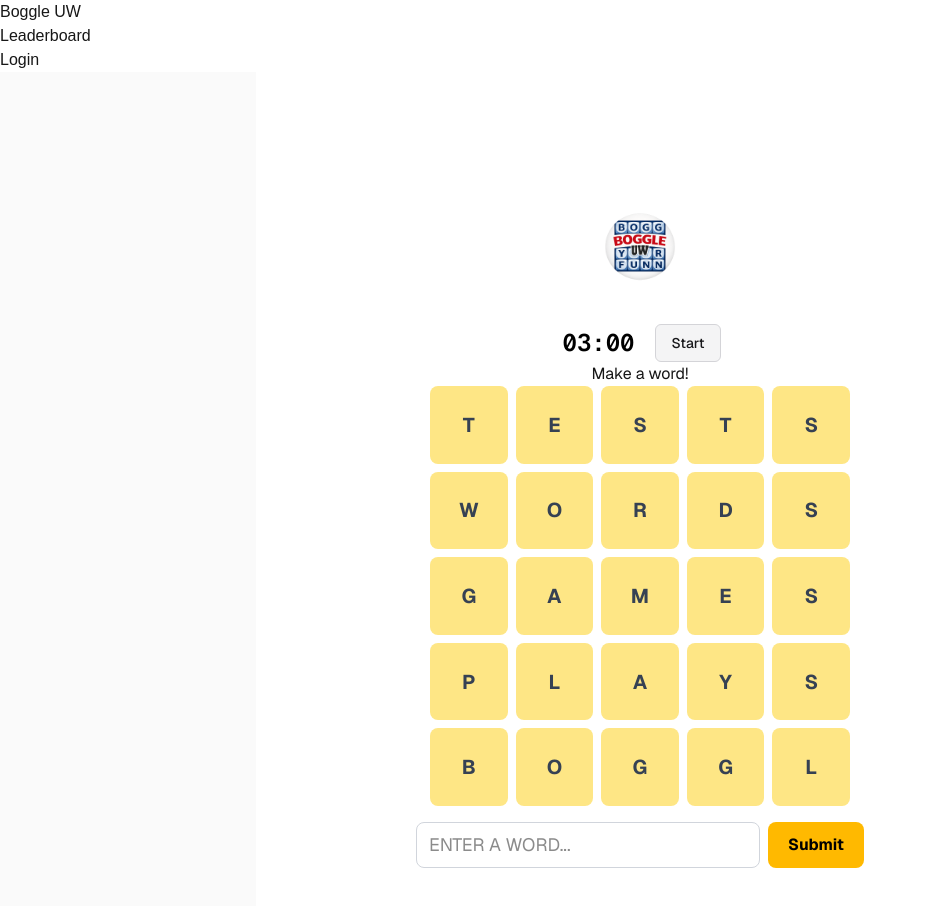
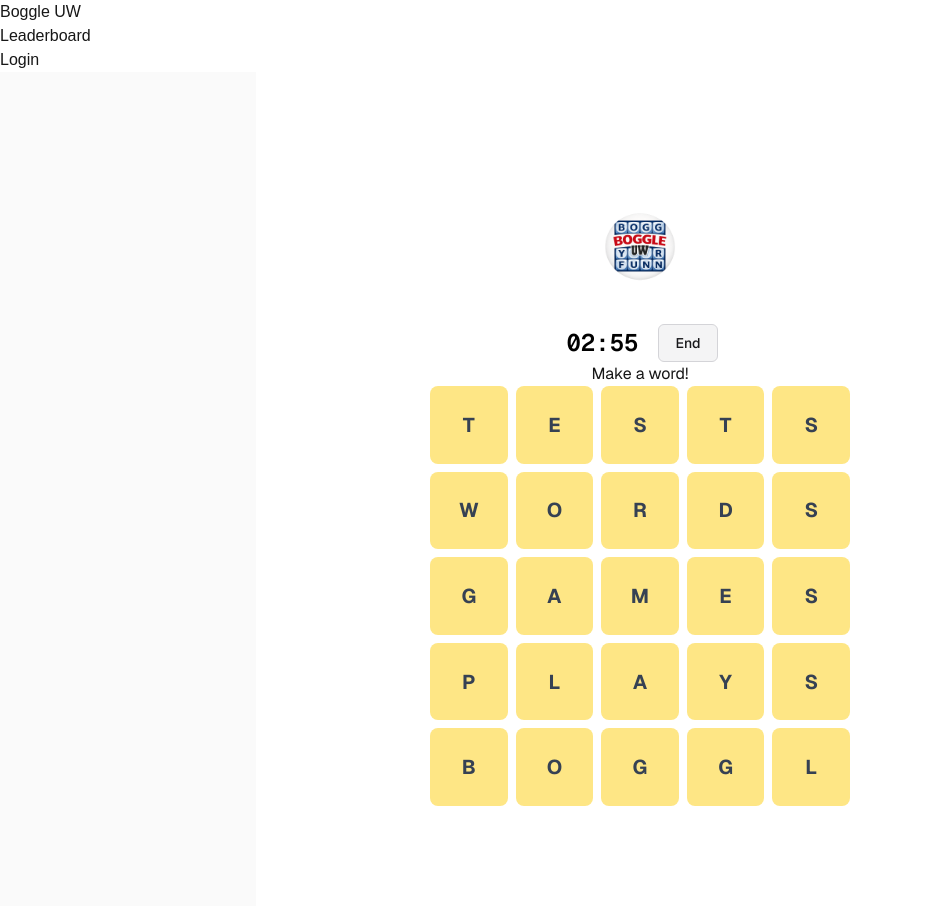
Before and after one commit to FrancoPE14/BoggleGame, a Next.js app in the folder frontend/: page /game in a window 1280 px wide. Shown: the top 906 px of the page, without its empty margins (0-926 px from the left). Built offline with nearby package versions, Linux system fonts and the light colour scheme.

Commit message:
Set up auto-start timer and hide word input on game start. Closes #147

```diff
--- a/frontend/app/components/timer.tsx
+++ b/frontend/app/components/timer.tsx
@@ -12,8 +12,12 @@ interface TimerProps {
 
 export default function Timer({ onGameStart, onGameEnd }: TimerProps) {
     const [secondsLeft, setSecondsLeft] = useState(GAME_DURATION_SECONDS);
-    const [status, setStatus] = useState<"idle" | "running" | "ended">("idle");
+    const [status, setStatus] = useState<"idle" | "running" | "ended">("running");
     const intervalRef = useRef<ReturnType<typeof setInterval> | null>(null);
+
+    useEffect(() => {
+        onGameStart?.();
+    }, []);
 
     const clearTimer = () => {
         if (intervalRef.current !== null) {
@@ -57,35 +61,25 @@ export default function Timer({ onGameStart, onGameEnd }: TimerProps) {
 
     const minutes = String(Math.floor(secondsLeft / 60)).padStart(2, "0");
     const seconds = String(secondsLeft % 60).padStart(2, "0");
-    const isLowTime = secondsLeft <= 30 && status === "running";
 
     return (
         <>
             <div className="flex items-center gap-4 mt-6">
-                <span
-                    className="font-mono text-2xl font-semibold tabular-nums w-20 text-center text-black dark:text-white">
+                <span className="font-mono text-2xl font-semibold tabular-nums w-20 text-center text-black dark:text-white">
                     {minutes}:{seconds}
                 </span>
 
-                {status === "running" ? (
+                {status === "running" && (
                     <button
                         onClick={handleEnd}
                         className="rounded-md border border-zinc-300 bg-zinc-100 px-4 py-2 text-sm font-medium text-zinc-900 hover:bg-zinc-200 dark:border-zinc-700 dark:bg-zinc-800 dark:text-zinc-100 dark:hover:bg-zinc-700"
                     >
                         End
                     </button>
-                ) : (
-                    <button
-                        onClick={handleStart}
-                        disabled={status === "ended"}
-                        className="rounded-md border border-zinc-300 bg-zinc-100 px-4 py-2 text-sm font-medium text-zinc-900 hover:bg-zinc-200 disabled:opacity-40 disabled:cursor-not-allowed dark:border-zinc-700 dark:bg-zinc-800 dark:text-zinc-100 dark:hover:bg-zinc-700"
-                    >
-                        Start
-                    </button>
                 )}
             </div>
 
-            {status === "ended" && <GameOver onPlayAgain={handleStart}/>}
+            {status === "ended" && <GameOver onPlayAgain={handleStart} />}
         </>
     );
 }
--- a/frontend/app/components/word-input.tsx
+++ b/frontend/app/components/word-input.tsx
@@ -1,78 +1,16 @@
 "use client";
 
-import React, { useState } from "react";
 import { SubmittedWord } from "./use-word-verification";
 
 type WordInputProps = {
     submittedWords: SubmittedWord[];
-    verifyWord: (word: string) => Promise<boolean>;
-    loading: boolean;
 };
 
-export default function WordInput({ submittedWords, verifyWord, loading }: WordInputProps) {
-    const [input, setInput] = useState("");
-    const [error, setError] = useState("");
-
-    const handleSubmit = async () => {
-        const trimmed = input.trim().toUpperCase();
-
-        if (trimmed === "") {
-            setError("Please enter a word.");
-            return;
-        }
-
-        if (trimmed.length < 3) {
-            setError("Words must be at least 3 letters.");
-            return;
-        }
-
-        if (submittedWords.some((w) => w.word === trimmed)) {
-            setError("You already submitted that word.");
-            return;
-        }
-
-        setError("");
-        setInput("");
-        await verifyWord(trimmed);
-    };
-
-    const handleKeyDown = (e: React.KeyboardEvent<HTMLInputElement>) => {
-        if (e.key === "Enter") {
-            handleSubmit();
-        }
-    };
-
+export default function WordInput({ submittedWords }: WordInputProps) {
     const validCount = submittedWords.filter((w) => w.valid).length;
 
     return (
         <div className="flex flex-col items-center gap-3 w-full max-w-md mx-auto mt-4">
-            <div className="flex gap-2 w-full">
-                <input
-                    type="text"
-                    value={input}
-                    onChange={(e) => setInput(e.target.value)}
-                    onKeyDown={handleKeyDown}
-                    placeholder="Enter a word..."
-                    disabled={loading}
-                    className="flex-1 px-3 py-2 border border-gray-300 rounded-lg
-                               text-lg focus:outline-none focus:ring-2
-                               focus:ring-amber-400 uppercase"
-                />
-                <button
-                    onClick={handleSubmit}
-                    disabled={loading}
-                    className="px-5 py-2 bg-amber-400 hover:bg-amber-500
-                               text-black font-bold rounded-lg transition
-                               disabled:opacity-50"
-                >
-                    {loading ? "..." : "Submit"}
-                </button>
-            </div>
-
-            {error && (
-                <p className="text-red-500 text-sm font-medium">{error}</p>
-            )}
-
             {submittedWords.length > 0 && (
                 <div className="w-full mt-2">
                     <p className="text-sm text-gray-500 mb-2">
@@ -83,11 +21,10 @@ export default function WordInput({ submittedWords, verifyWord, loading }: WordI
                             <li
                                 key={i}
                                 className={`px-3 py-1 rounded-full text-sm font-semibold
-                                    ${
-                                        w.valid
-                                            ? "bg-green-100 text-green-700 border border-green-300"
-                                            : "bg-red-100 text-red-700 border border-red-300"
-                                    }`}
+                                    ${w.valid
+                                    ? "bg-green-100 text-green-700 border border-green-300"
+                                    : "bg-red-100 text-red-700 border border-red-300"
+                                }`}
                             >
                                 {w.word} {w.valid ? "✓" : "✗"}
                             </li>
--- a/frontend/app/game/page.tsx
+++ b/frontend/app/game/page.tsx
@@ -28,11 +28,7 @@ export default function Home() {
 
         <BoggleBoard submittedWords={submittedWords} verifyWord={verifyWord} />
 
-        <WordInput
-          submittedWords={submittedWords}
-          verifyWord={verifyWord}
-          loading={loading}
-        />
+        <WordInput submittedWords={submittedWords} />
       </main>
     </div>
   );
```
